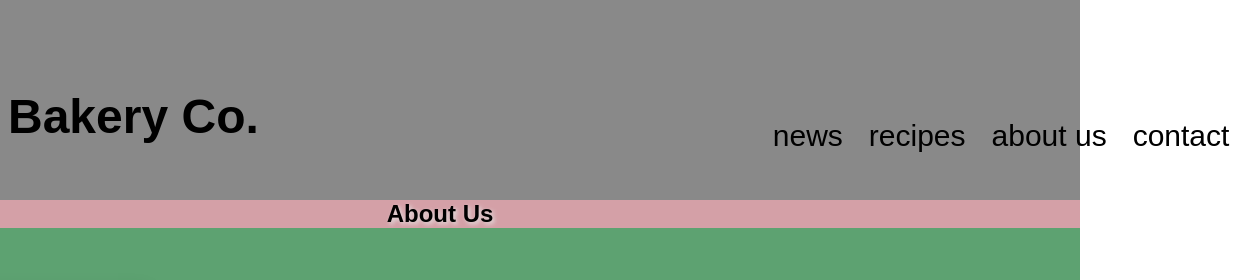
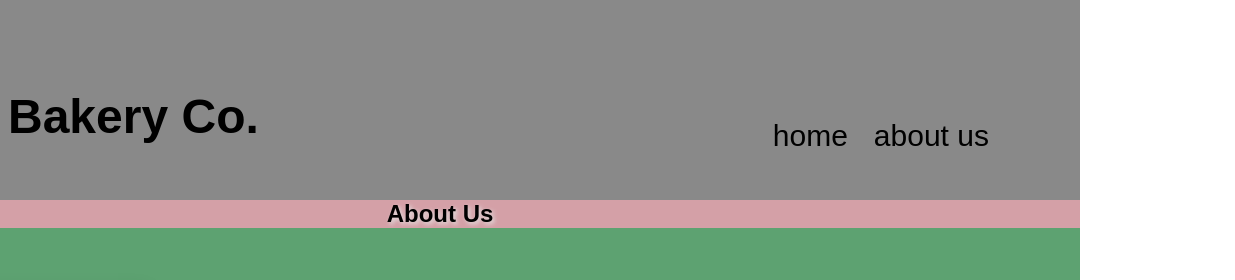
Before and after one commit to PiaGrasset/Aplicando_Sass-Pia_Grasset, a plain HTML site: page aboutUs.html in a window 1280 px wide. Shown: the top 280 px of the page, 200-1435 px from the left, 1235 px wide, since content can reach past the window. Drawn offline with Linux system fonts and the light colour scheme.

Commit message:
borré links de mas del nav

```diff
--- a/aboutUs.html
+++ b/aboutUs.html
@@ -15,10 +15,8 @@
         <h2 class="tituloHeader">Bakery Co.</h2>
         <nav>
             <ul>
-                <li><a href="./news.html">news</a></li>
-                <li><a href="./recipes.html">recipes</a></li>
+                <li><a href="./index.html">home</a></li>
                 <li><a href="./aboutUs.html">about us</a></li>
-                <li><a href="./contact.html">contact</a></li>
             </ul>
         </nav>
         </header>
```
